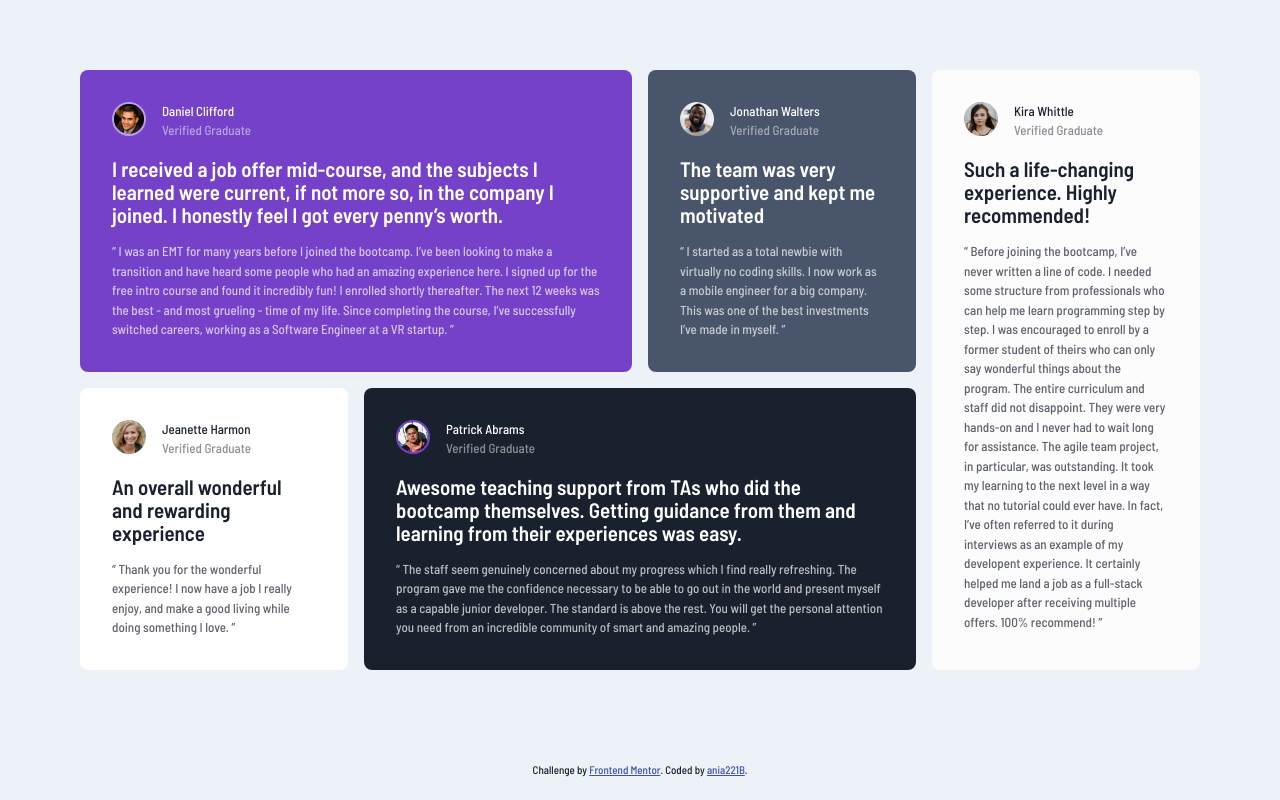
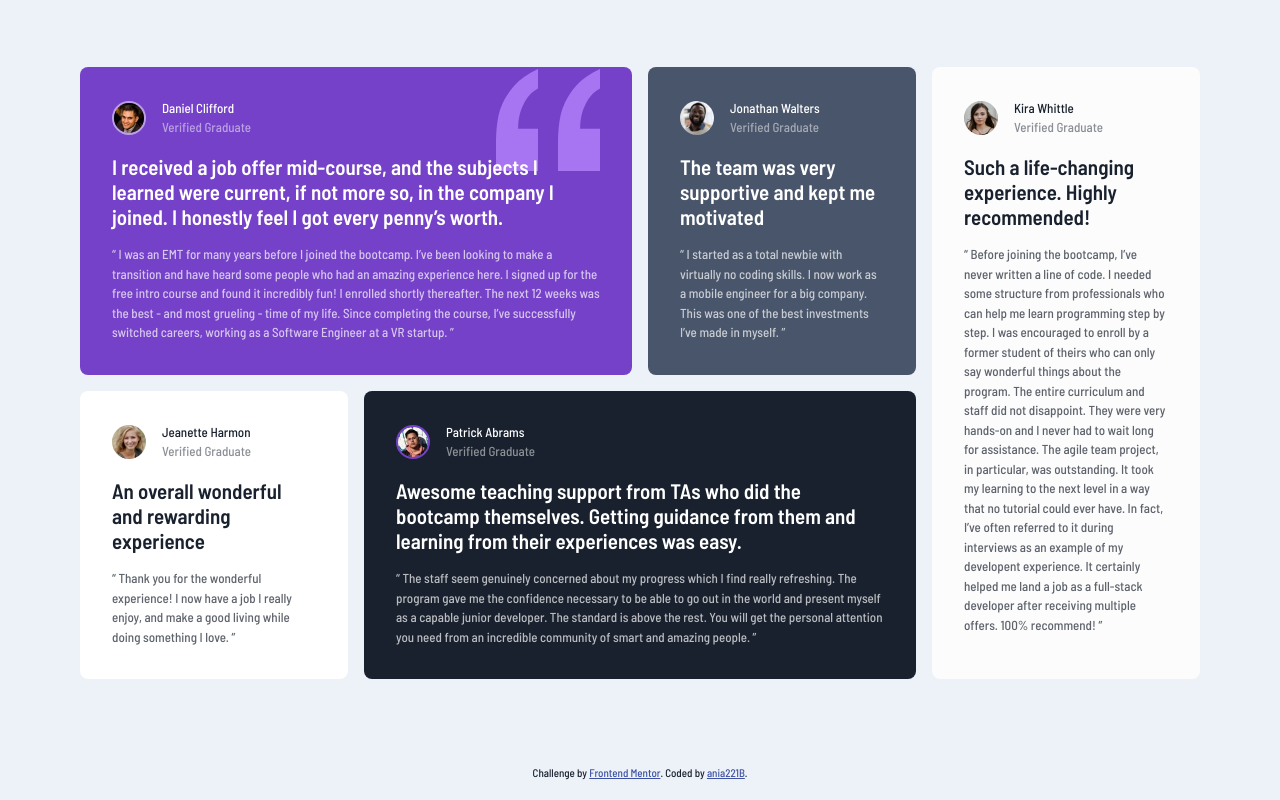
Before and after one commit to ania221B/testimonials-grid, a plain HTML site: page index.html in a window 1280 px wide. Drawn offline with Linux system fonts and the light colour scheme.

Commit message:
decorative quotation added

```diff
--- a/css/styles.css
+++ b/css/styles.css
@@ -76,7 +76,7 @@ h2,
 h3,
 h4,
 h5 {
-    line-height: 1.1;
+    line-height: 1.2;
 }
 
 /* gives a elements without a class default styling */
@@ -167,6 +167,10 @@ COMPONENTS
     border-radius: 50%;
 }
 
+.card .flex {
+    align-items: center;
+}
+
 .card figcaption > P:last-of-type {
     color: hsl(var(--fg) / .5);
 }
@@ -201,25 +205,37 @@ LAYOUT
     --fg: var(--clr-neutral-100);
     --border-clr: hsl(var(--fg) / .5);
     grid-area: card-one;
+    position: relative;
+    z-index: 1;
 }
+
+.grid--testimonials > *:first-child svg {
+    position: absolute;
+    inset: -0.85rem 2rem auto auto;
+    z-index: -1;
+}
+
 .grid--testimonials > *:nth-child(2) {
     --bg: hsl(var(--clr-secondary-400));
     --fg: var(--clr-neutral-100);
     --border-clr: hsl(var(--bg));
     grid-area: card-two;
 }
+
 .grid--testimonials > *:nth-child(3) {
     --bg: hsl(var(--clr-neutral-100));
     --fg: var(--clr-secondary-900);
     --border-clr: hsl(var(--bg));
     grid-area: card-three;
 }
+
 .grid--testimonials > *:nth-child(4) {
     --bg: hsl(var(--clr-secondary-900));
     --fg: var(--clr-neutral-100);
     --border-clr: hsl(var(--clr-primary-400));
     grid-area: card-four;
 }
+
 .grid--testimonials > *:last-child {
     --bg: hsl(var(--clr-neutral-200));
     --fg: var(--clr-secondary-900);
--- a/index.html
+++ b/index.html
@@ -61,6 +61,14 @@
             as a Software Engineer at a VR startup. ”
           </p>
         </blockquote>
+
+        <svg width="104" height="102" xmlns="http://www.w3.org/2000/svg">
+          <path
+            d="M104 102V59.727H84.114c0-5.871.689-11.182 2.068-15.933 1.379-4.75 3.42-9.287 6.125-13.61C95.01 25.86 98.909 22.257 104 19.375V0c-9.758 4.27-17.712 9.874-23.864 16.813-6.151 6.939-10.712 14.545-13.681 22.818C63.485 47.904 62 59.941 62 75.74V102h42zm-62 0V59.727H22.114c0-5.871.689-11.182 2.068-15.933 1.379-4.75 3.42-9.287 6.125-13.61C33.01 25.86 36.909 22.257 42 19.375V0c-9.652 4.27-17.58 9.874-23.784 16.813C12.01 23.752 7.424 31.358 4.455 39.631 1.485 47.904 0 59.941 0 75.74V102h42z"
+            fill="#A775F1"
+            fill-rule="nonzero"
+          />
+        </svg>
       </figure>
 
       <figure class="card flow">
```
